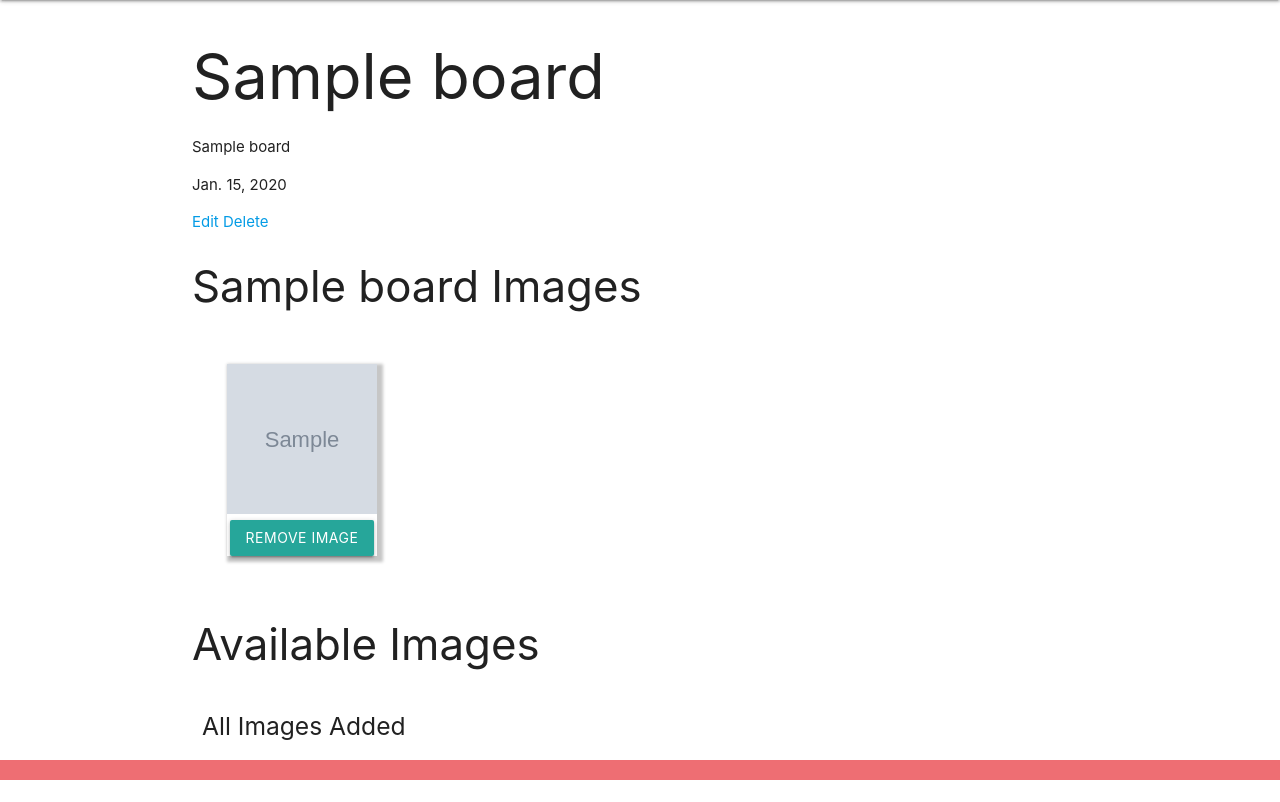
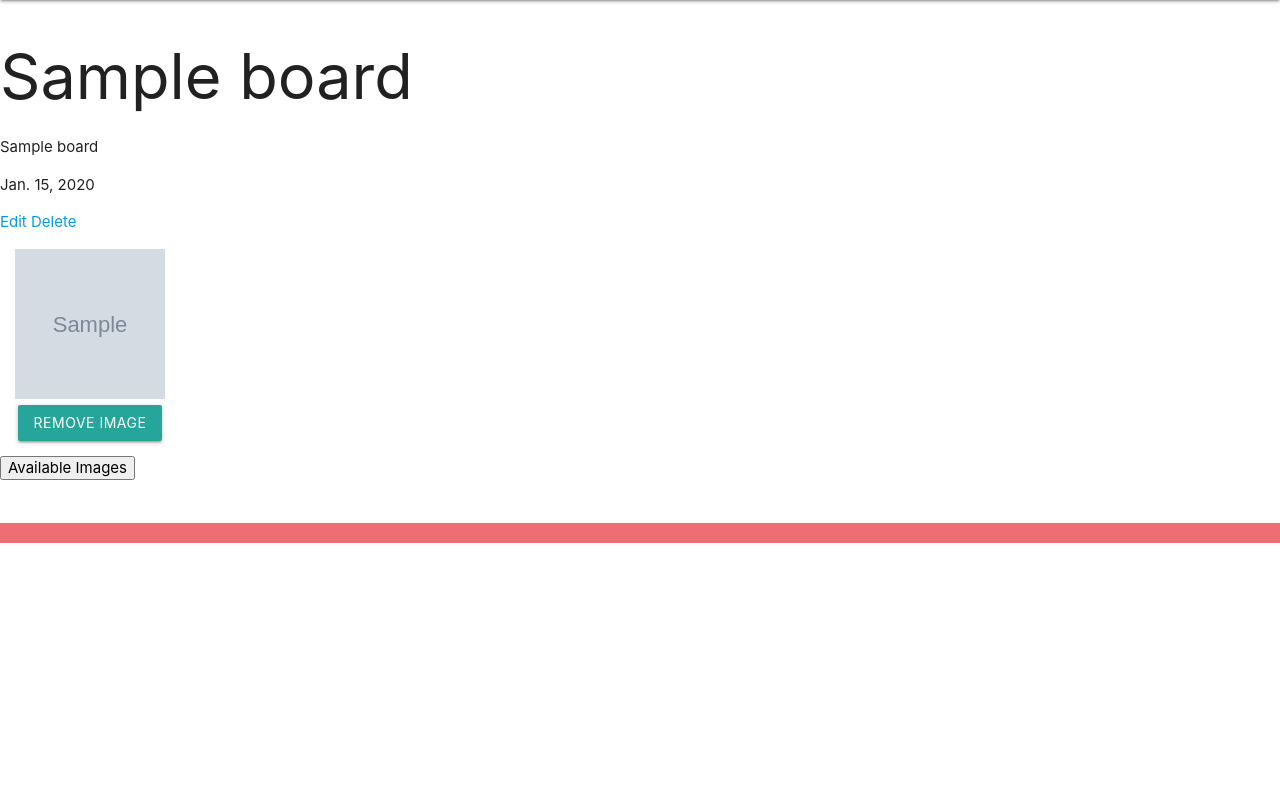
Before and after one commit to hphilpotts/Forage-Project-3-General-Assembly-SEI-66, a Django app: page /boards/1 in a window 1280 px wide. Shown: the part 64-866 px from the top of the page. After the commit the page ends 607 px from the top, so only its background shows below. Run offline with Django 4.2, Linux system fonts and the light colour scheme; tables that the repository leaves empty hold one stand-in row (values such as "Sample post"); grey boxes marked "Sample" are stand-in pictures; some libraries are stand-ins or nearby versions.

Commit message:
added details to boarddetails page

```diff
--- a/main_app/static/css/style.css
+++ b/main_app/static/css/style.css
@@ -1,20 +1,42 @@
 
 #grid-section{
     text-align: center;
-    margin: 25px;
     border-width: 1px;
-    box-shadow: 3px 3px 3px 3px rgb(198, 198, 198);
     border: 1px cornsilk;
     background-color: white;
+    margin: 5px;
+
+
+
 }
 
 
 .grid-container {
     display: grid;
-    margin: auto;
-    grid-template-columns: auto auto auto ;
-    grid-template-rows: auto auto auto  ;
+    grid-template-columns: auto auto auto auto   ;
+    grid-template-rows: auto auto auto auto  ;
     justify-content: left;
     padding: 10px 10px;
+    margin: 0px;
 
 }
+
+.popup-overlay {
+   visibility:hidden;
+ }
+
+.popup-content {
+    visibility:hidden;
+}
+
+.popup-overlay.active{
+     visibility:visible;
+ }
+
+.popup-content.active {
+        visibility:visible;
+ }
+
+#boarddetail {
+    margin: 0;
+}
--- a/main_app/templates/base.html
+++ b/main_app/templates/base.html
@@ -7,12 +7,13 @@
     <meta http-equiv="X-UA-Compatible" content="IE=edge">
     <meta name="viewport" content="width=device-width, initial-scale=1.0">
     <title>Pinterest-type App</title>
-    <link rel="stylesheet" href="{% static 'css/style.css' %}">
-    <script src="jquery-3.6.0.min.js"></script>
+
+    <script src="https://code.jquery.com/jquery-3.6.0.min.js"></script>
 
     <!-- Materialize CSS -->
     <link rel="stylesheet" href="https://cdnjs.cloudflare.com/ajax/libs/materialize/1.0.0/css/materialize.min.css">
-</head>
+    <link rel="stylesheet" href="{% static 'css/style.css' %}">
+
 <body>
     <header class="navbar-fixed">
         <nav>
--- a/main_app/templates/boards/detail.html
+++ b/main_app/templates/boards/detail.html
@@ -14,8 +14,8 @@
         </div>
 
 
-         <div>
-            <h3> {{ board.subject}} Images</h3>
+         <div id="boardimages">
+
             <div class='grid-container'>
                 {% if board.images.count %}
                 {% for image in board.images.all %}
@@ -31,7 +31,7 @@
                     <div>
                         <form action="{% url 'unassoc_image' board.id image.id %}" method="post">
                             {% csrf_token %}
-                            <button type="submit" class="btn"> Remove Image </button>
+                            <button id= "association" type="submit" class="btn"> Remove Image </button>
                         </form>
                     </div>
                  </div>
@@ -50,7 +50,9 @@
         </div>
 
         <div>
-            <h3>Available Images</h3>
+            <button class="open">Available Images</button>
+            <div class="popup-overlay">
+            <div class="popup-content">
             <div class='grid-container'>
 
             {% if image.count %}
@@ -67,31 +69,39 @@
                     <div>
                         <form action="{% url 'assoc_image' board.id image.id %}" method="post">
                             {% csrf_token %}
-                            <button type="submit" class="btn"> Add Image </button>
+                            <button id="association" type="submit" class="btn"> Add Image </button>
                         </form>
                     </div>
 
                 </div>
                 {% endfor %}
+                {% endif %}
 
-                {% else %}
-                <h5>All Images Added</h5>
-                {% endif %}
+             </div>
+             <button class="close">Close</button>
+             </div>
+
+
             </div>
         </div>
 
     </div>
 
 
-
-
-
-
-
-
-
-
 </div>
 <!-- dazzlingly brillant code goes in here -->
 
+<script>
+$('.open').on("click", function() {
+$(".popup-overlay, .popup-content").addClass('active');
+});
+
+//removes the "active" class to .popup and .popup-content when the "Close" button is clicked
+$(".close, .popup-overlay").on("click", function() {
+$(".popup-overlay, .popup-content").removeClass('active');
+});
+
+$('main').attr('id', 'boarddetail');
+</script>
+
 {% endblock %}
--- a/main_app/templates/main_app/board_form.html
+++ b/main_app/templates/main_app/board_form.html
@@ -22,4 +22,7 @@
        {% endif %}
 </form>
 
+<script>
+$('form').attr('id', 'createform')
+</script>
 {% endblock %}
```
